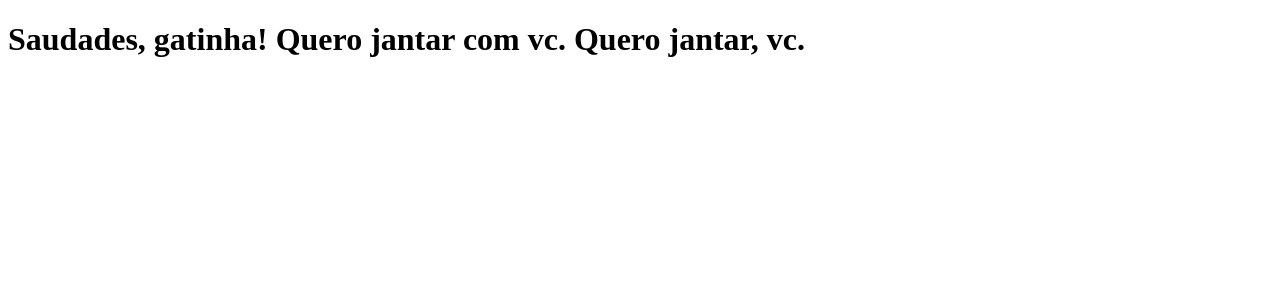
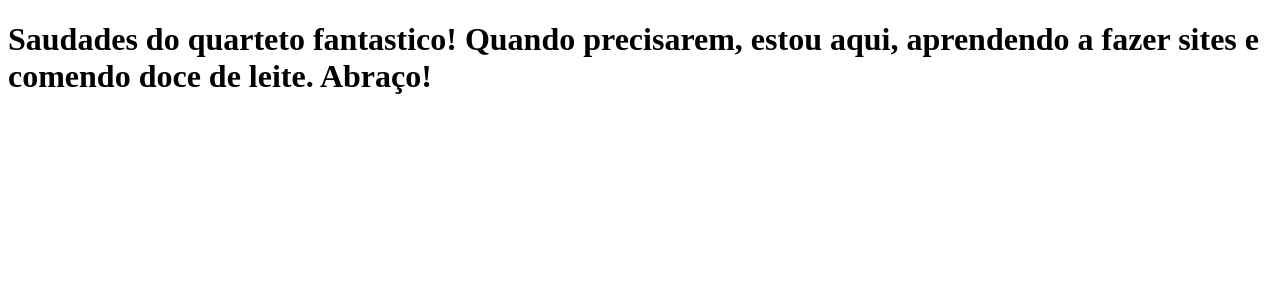
Before and after one commit to RenatodaCostaSantos/clone-tabnews, a Next.js app: page / in a window 1280 px wide. Shown: the top 300 px of the page. Built offline with nearby package versions, Linux system fonts and the light colour scheme.

Commit message:
muda mensagem novamente

```diff
--- a/pages/index.js
+++ b/pages/index.js
@@ -1,5 +1,5 @@
 function Home(){
-    return <h1>Saudades, gatinha! Quero jantar com vc. Quero jantar, vc. </h1>
+    return <h1>Saudades do quarteto fantastico! Quando precisarem, estou aqui, aprendendo a fazer sites e comendo doce de leite. Abraço! </h1>
 }
 
 export default Home;
```
